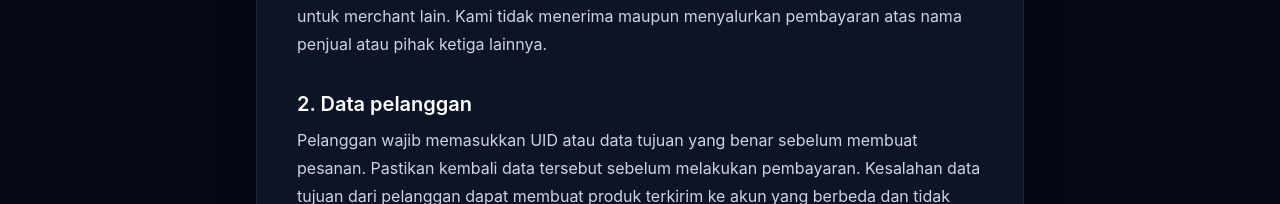
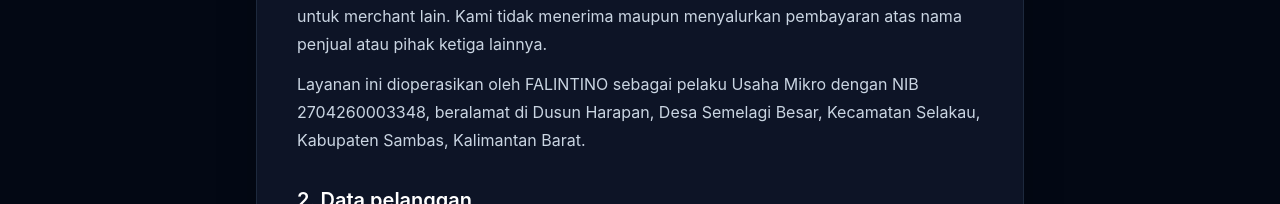
Before and after one commit to falintino/7-april-store, a Next.js app: page /syarat-ketentuan in a window 1280 px wide. Shown: the part 472-676 px from the top of the page. Built offline with nearby package versions, Linux system fonts and the light colour scheme; no server answers.

Commit message:
Publish NIB-aligned business identity

```diff
--- a/app/syarat-ketentuan/page.tsx
+++ b/app/syarat-ketentuan/page.tsx
@@ -40,6 +40,12 @@ export default function SyaratKetentuanPage() {
               perantara pembayaran untuk merchant lain. Kami tidak menerima
               maupun menyalurkan pembayaran atas nama penjual atau pihak ketiga
               lainnya.
+            </p>
+            <p className="mt-3">
+              Layanan ini dioperasikan oleh FALINTINO sebagai pelaku Usaha Mikro
+              dengan NIB 2704260003348, beralamat di Dusun Harapan, Desa
+              Semelagi Besar, Kecamatan Selakau, Kabupaten Sambas, Kalimantan
+              Barat.
             </p>
           </section>
 
```
